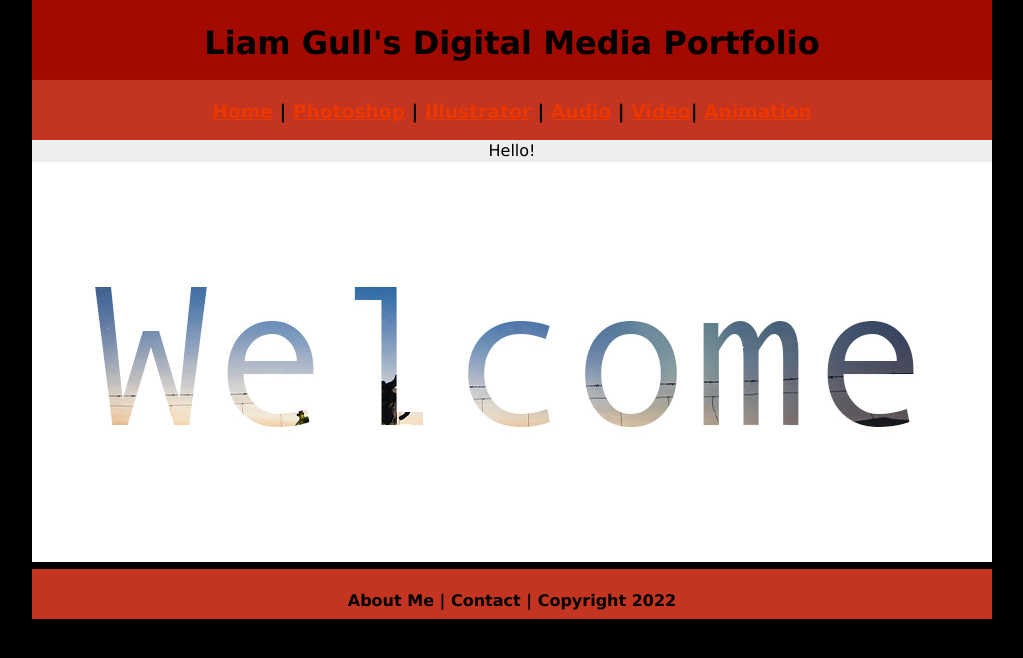
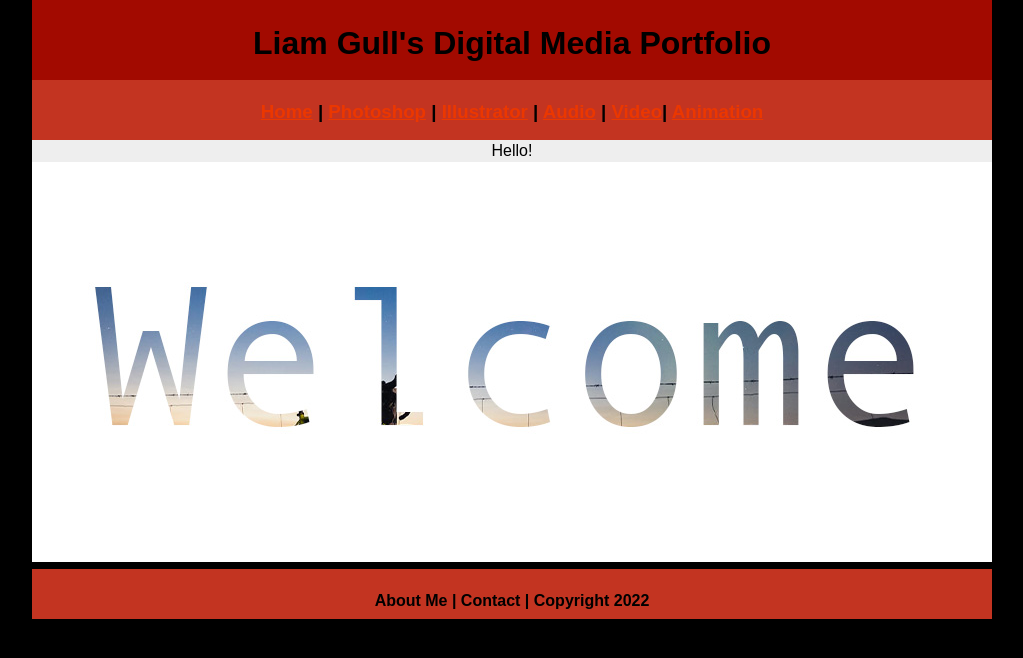
Before and after one commit to GraphivL/Portfolio, a plain HTML site: page index.html in a window 1280 px wide. Shown: the whole page, without its empty margins (128-1151 px from the left). Drawn offline with Linux system fonts and the light colour scheme.

Commit message:
Update myCSS.css

```diff
--- a/myCSS.css
+++ b/myCSS.css
@@ -2,7 +2,11 @@
 /* This is a comment! Text here will be ignored by the browser. */
 body {
 	margin: 0 auto;
-	font: 100%/1.4 Verdana, Arial, Helvetica, sans-serif;
+	font: 100%/1.4 Stencil Std, fantasy;
+	 background-color: #000000;
+     margin: 0;
+     padding: 0;
+     color: #000;
 }
 .homePage {
 	background: #000000;
```
